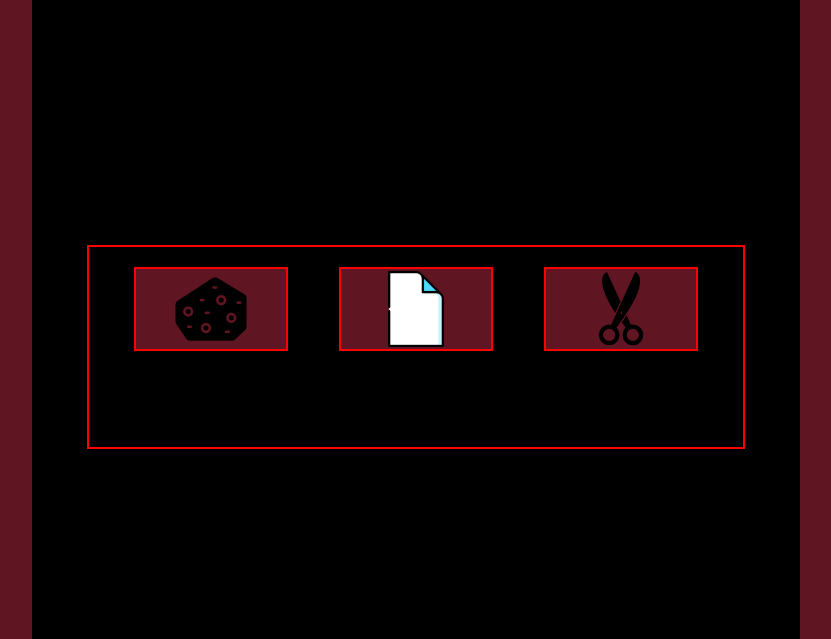
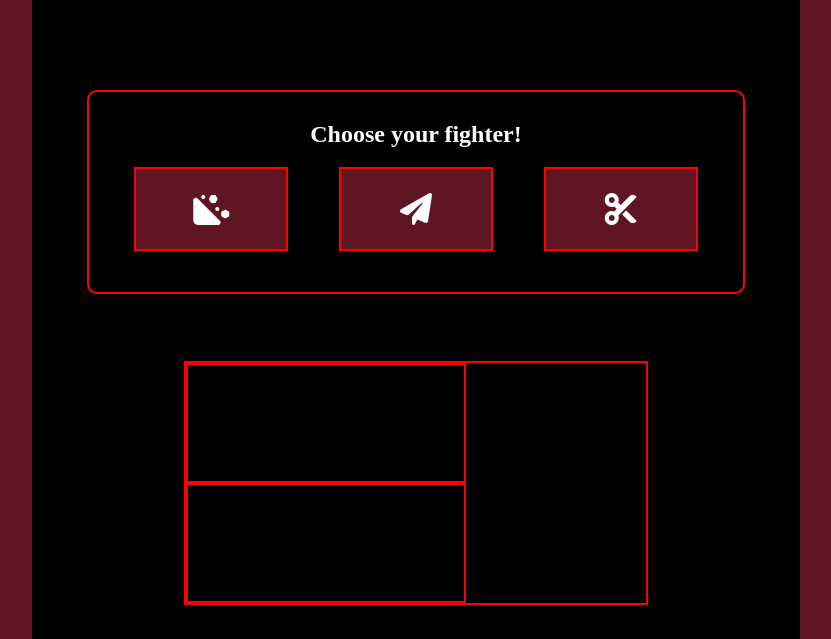
Before and after one commit to Visktor/Js_adventures, a plain HTML site: page manyExercises/Rock-Paper-Scissors/rps.html in a window 1280 px wide. Shown: the part 161-800 px from the top of the page, without its empty margins (224-1055 px from the left). Drawn offline with Linux system fonts and the light colour scheme.

Commit message:
Exchange stock icons for fontawesome ones

```diff
--- a/manyExercises/Rock-Paper-Scissors/rps.css
+++ b/manyExercises/Rock-Paper-Scissors/rps.css
@@ -10,6 +10,10 @@ body {
     align-items: center;
     background-color: #601522;
     width: 100%;
+}
+
+h1 {
+    font-size: 2vw;
 }
 
 main {
@@ -31,25 +35,50 @@ main {
     padding: 5px;
 }
 
-.container.options {
+.container.options-outer {
     display: flex;
+    flex-direction: column;
+    align-items: center;
     justify-content: space-around;
     border: 2px solid red;
+    border-radius: 10px;
     height: 20%;
     width: 80%;
     padding: 20px;
 }
 
-.container.options div {
+.container.options-inner {
+    display: flex;
+    justify-content: space-around;
+    width: 100%;
+    height: 60%;
+}
+
+.container.options-inner div {
     display: flex;
     justify-content: center;
     align-items: center;
     height: 80px;
     width: 150px;
     border: 2px solid red;
-    background-color:#601522;
+    background-color: #601522;
 }
 
-.container.options div img{
-    height: 95%;
+.container.options-inner div i {
+    font-size: 2rem;
 }
+
+.score-container {
+    display: flex;
+    flex-direction: column;
+    justify-content: space-around;
+    height: 30%;
+    border: 2px solid red;
+    width: 60%;
+}
+
+.scorediv{
+    width: 60%;
+    height: 50%;
+    border: 2px solid red;
+}
--- a/manyExercises/Rock-Paper-Scissors/rps.html
+++ b/manyExercises/Rock-Paper-Scissors/rps.html
@@ -7,20 +7,27 @@
     <meta name="viewport" content="width=device-width, initial-scale=1.0">
     <link rel="stylesheet" href="rps.css">
     <title>Document</title>
+    <link rel="stylesheet" href="https://cdnjs.cloudflare.com/ajax/libs/font-awesome/6.1.2/css/all.min.css">
 </head>
 
 <body>
     <main>
         <div class="container title">
             <h1>ROCK X PAPER X SCISSORS</h1>
+        </div>
+        <img src="" alt="">
+        <div class="container options-outer">
+            <h2>Choose your fighter!</h2>
+            <div class ="container options-inner">
+                <div class="option-div1 rock-div"><i class="fa-solid fa-hill-rockslide"></i></div>
+                <div class="option-div2 paper-div"><i class="fa-solid fa-paper-plane"></i></div>
+                <div class="option-div3 scissors-div"><i class="fa-solid fa-scissors"></i></div>
             </div>
-            <img src="" alt="">
-            <div class="container options">
-                <div class="option-div1 rock-div"><img class="rock" src="./RPS-imgs/rock.png" alt="A rock icon"></div>
-                <div class="option-div2 paper-div"><img src="./RPS-imgs/new-document.png" alt=""></div>
-                <div class="option-div3 scissors-div"><img src="./RPS-imgs/scissor.png" alt=""></div>
-            </div>
-            <div class="score-div"></div>
+        </div>
+        <div class="score-container">
+            <div class="scorediv"></div>
+            <div class="scorediv"></div>
+        </div>
     </main>
 </body>
 
```
